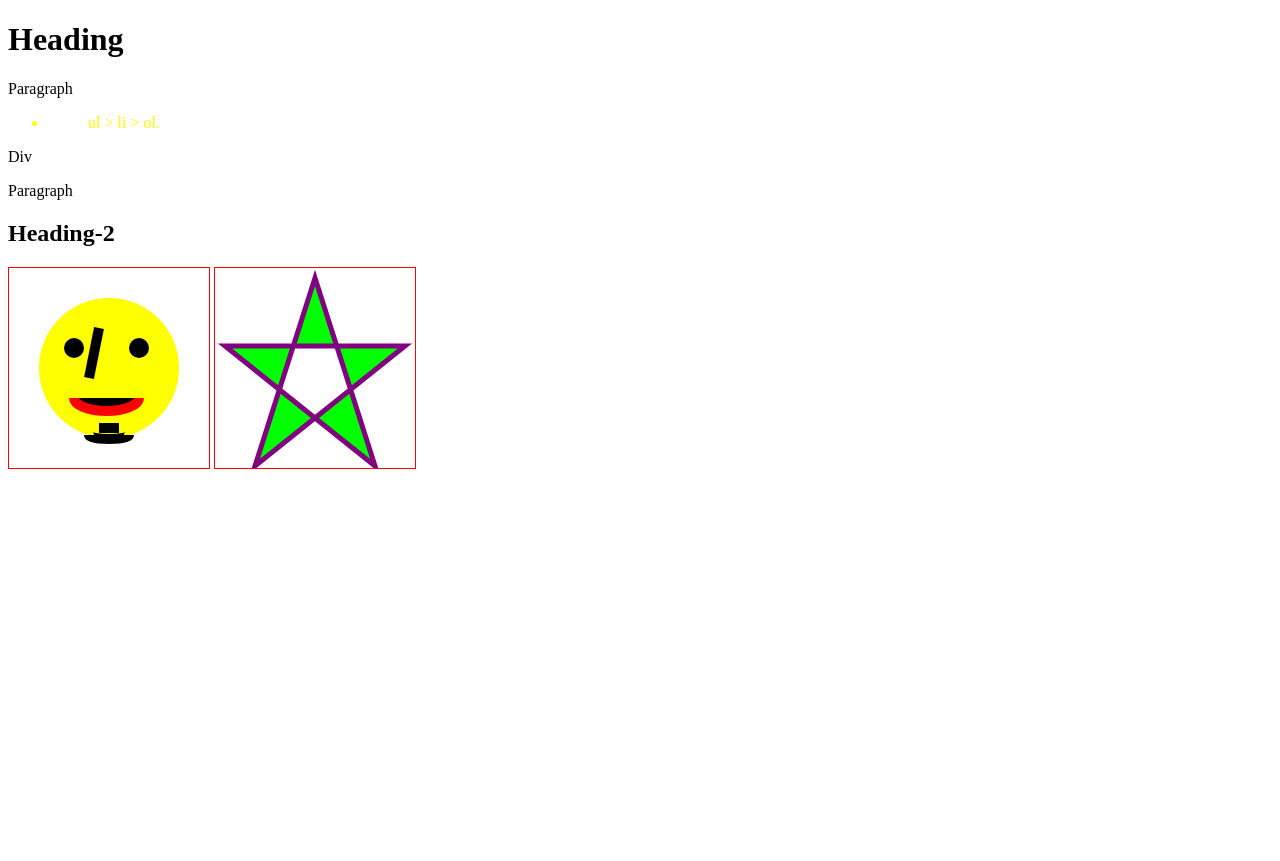
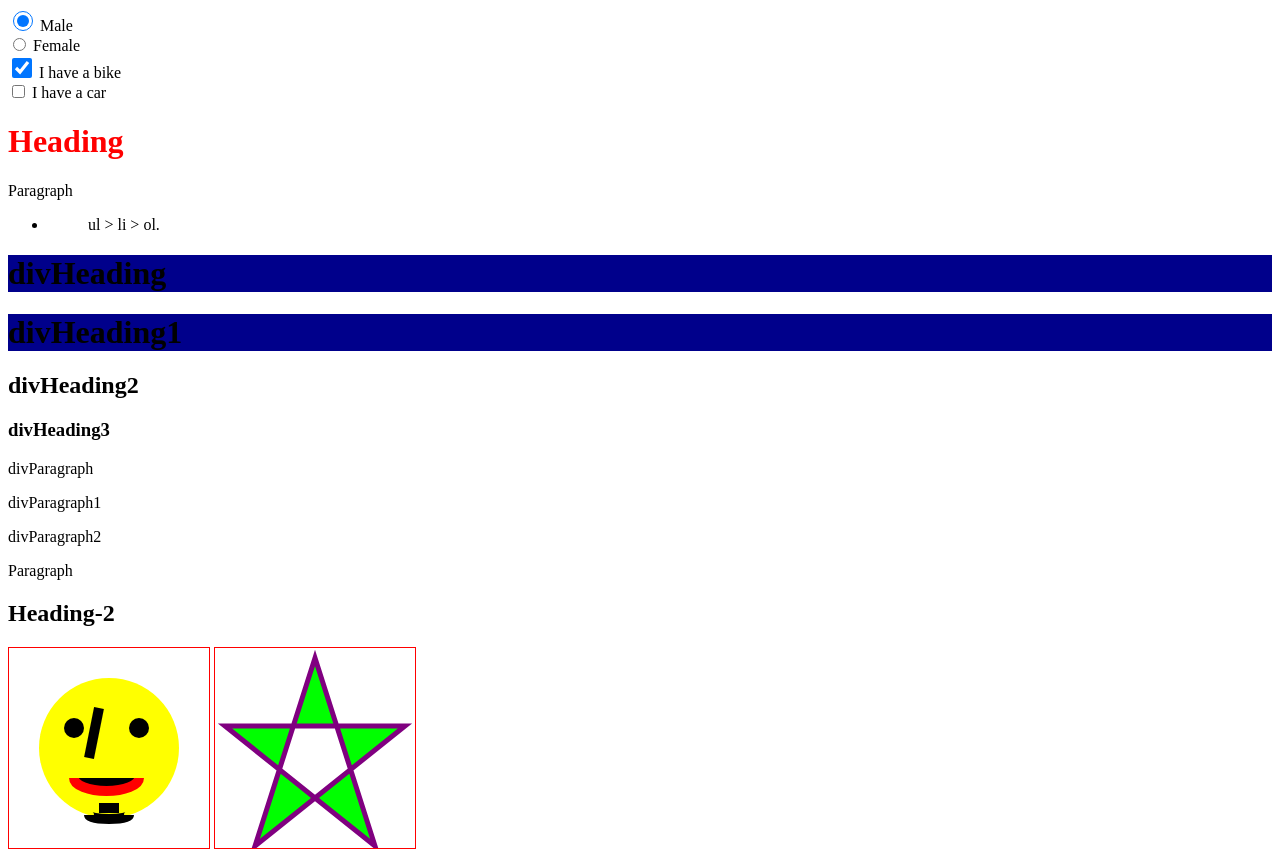
Before and after one commit to MinhajSadik/By-Practicing-Html-Css-Js, a plain HTML site: page index.html in a window 1280 px wide. Before the commit the page ends 800 px from the top, so only its background shows below. Drawn offline with Linux system fonts and the light colour scheme.

Commit message:
[adding] practicing code in github

```diff
--- a/index.html
+++ b/index.html
@@ -8,6 +8,14 @@
     <title>Document</title>
   </head>
   <body>
+    <form action="">
+      <input type="radio" checked="checked" value="male" name="gender" />
+      Male<br />
+      <input type="radio" value="female" name="gender" /> Female<br />
+      <input type="checkbox" checked="checked" value="Bike" /> I have a bike<br />
+      <input type="checkbox" value="Car" /> I have a car
+    </form>
+
     <h1 id="heading" class="heading-cl heading-cl1">Heading</h1>
     <p id="paragraph" class="paragraph-cl">Paragraph</p>
     <div id="div" class="div-cl">
@@ -19,7 +27,15 @@
         </li>
       </ul>
     </div>
-    <div id="another-div" class="another-div-cl">Div</div>
+    <div id="another-div" class="another-div-cl">
+      <h1>divHeading</h1>
+      <h1>divHeading1</h1>
+      <h2>divHeading2</h2>
+      <h3>divHeading3</h3>
+      <p>divParagraph</p>
+      <p>divParagraph1</p>
+      <p>divParagraph2</p>
+    </div>
     <p id="another-paragraph" class="another-paragraph-cl">Paragraph</p>
     <h2 class="Heading-2">Heading-2</h2>
     <h3 class="heading-3"></h3>
--- a/style.css
+++ b/style.css
@@ -1,3 +1,15 @@
-.div-cl {
-  color: yellow;
+input:checked {
+  height: 20px;
+  width: 20px;
 }
+h1#heading {
+  color: red;
+}
+/* div,
+h1,
+p {
+  background-color: cornflowerblue;
+} */
+div h1 {
+  background-color: darkblue;
+}
```
